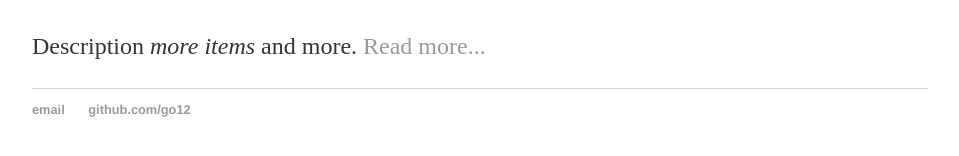
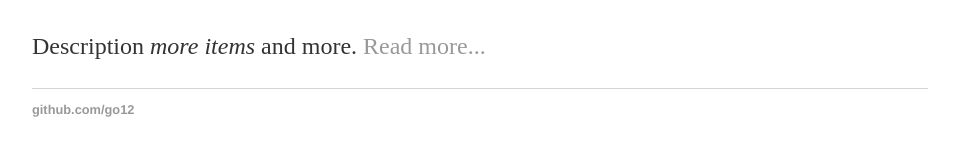
Before and after one commit to go12/go12.github.io, a Jekyll site: the page built from index.html, in a window 1280 px wide. Shown: the part 167-323 px from the top of the page, without its empty margins (160-1119 px from the left). Built offline with Jekyll 4.4.1, drawn with Linux system fonts in a browser that asks for light colours.

Commit message:
Update default.html

```diff
--- a/_layouts/default.html
+++ b/_layouts/default.html
@@ -21,7 +21,7 @@
 			</div><!-- /.container -->
 			<footer>
 	    		<ul>
-	        		<li><a href="mailto:noone@noone.com">email</a></li>
+	        		<!-- <li><a href="mailto:noone@noone.com">email</a></li> -->
 	        		<li><a href="https://github.com/go12">github.com/go12</a></li>
 				</ul>
 			</footer>
```
